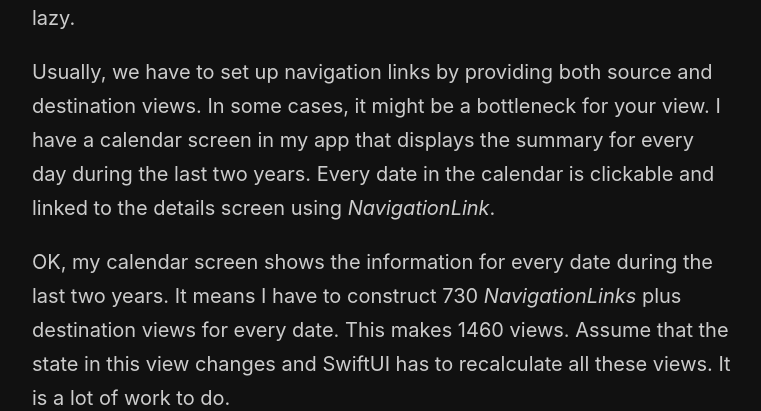
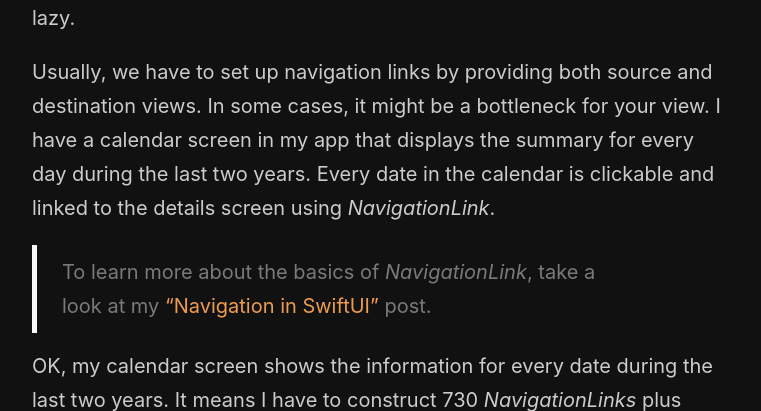
Before and after one commit to mecid/mecid.github.io, a Jekyll site: the page built from _posts/2021-01-27-lazy-navigation-in-swiftui.md, in a window 1280 px wide and 900 px high, scrolled down 411 px, cut to the strip 0-411 px from the top of the window. Shown: the whole strip, without its empty margins (258-1019 px from the left). Built offline with Jekyll 4.4.1, drawn with Linux system fonts in a browser that asks for light colours; some of the changed text lies outside the part shown.

Commit message:
Lazy navigation post references added

````diff
--- a/_posts/2021-01-27-lazy-navigation-in-swiftui.md
+++ b/_posts/2021-01-27-lazy-navigation-in-swiftui.md
@@ -7,6 +7,8 @@
 Most of our apps are more than just a single screen app. We use the navigation to connect different screens inside the app. SwiftUI provides us *NavigationLink* struct that we can use to link views. This week we will learn how to use *NavigationLink* more efficiently than before by making it lazy.
 
 Usually, we have to set up navigation links by providing both source and destination views. In some cases, it might be a bottleneck for your view. I have a calendar screen in my app that displays the summary for every day during the last two years. Every date in the calendar is clickable and linked to the details screen using *NavigationLink*.
+
+> To learn more about the basics of *NavigationLink*, take a look at my ["Navigation in SwiftUI"](/2019/07/17/navigation-in-swiftui/) post.
 
 OK, my calendar screen shows the information for every date during the last two years. It means I have to construct 730 *NavigationLinks* plus destination views for every date. This makes 1460 views. Assume that the state in this view changes and SwiftUI has to recalculate all these views. It is a lot of work to do.
 
@@ -60,6 +62,8 @@
 }
 ```
 
+> To learn more about benefits of *@ViewBuilder*, take a look at ["The power of @ViewBuilder in SwiftUI"](/2019/12/18/the-power-of-viewbuilder-in-swiftui/) post.
+
 We create the failable initializer for *NavigationLink*, where Label is *EmptyView*. It means we will hide *NavigationLink* from the screen, but it still will be there, and we can activate it as soon as our binding provides a value. Now we can create an extension on the *View* protocol to use the new API nicely.
 
 ```swift
````
